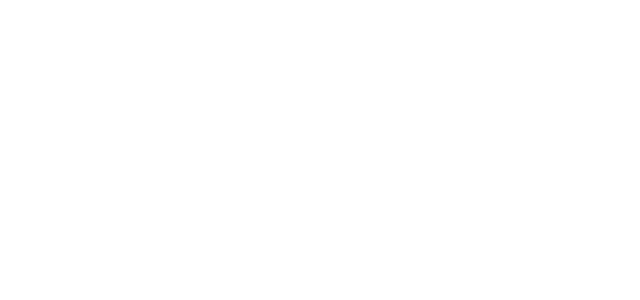
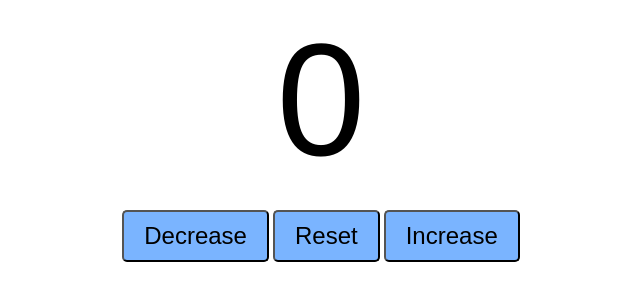
Before and after one commit to o3etornam/js-youtube, a plain HTML site: page counter-program/index.html in a window 1280 px wide. Shown: the whole page, without its empty margins (319-959 px from the left). Drawn offline with Linux system fonts and the light colour scheme.

Commit message:
built counter program

```diff
--- a/counter-program/index.html
+++ b/counter-program/index.html
@@ -7,6 +7,12 @@
     <link rel="stylesheet" href="style.css">
 </head>
 <body>
+     <label id="countLabel">0</label><br>
+     <div id="btnContainer">
+        <button id="decreaseBtn" class="buttons">Decrease</button>
+        <button id="resetBtn" class="buttons">Reset</button>
+        <button id="increaseBtn" class="buttons">Increase</button>
+     </div>
 
     <script src="index.js"></script>
 </body>
--- a/counter-program/index.js
+++ b/counter-program/index.js
@@ -0,0 +1,18 @@
+// COUNTER PROGRAM
+
+const decreaseBtn = document.getElementById('decreaseBtn')
+const increaseBtn = document.getElementById('increaseBtn')
+const resetBtn = document.getElementById('resetBtn')
+const countLabel = document.getElementById('countLabel')
+
+increaseBtn.onclick = () => {
+    countLabel.textContent++
+}
+
+decreaseBtn.onclick = () => {
+    countLabel.textContent--
+}
+
+resetBtn.onclick = () => {
+    countLabel.textContent = 0
+}
--- a/counter-program/style.css
+++ b/counter-program/style.css
@@ -0,0 +1,24 @@
+#countLabel {
+    display: block;
+    text-align: center;
+    font-size: 10em;
+    font-family: Helvetica, sans-serif;
+}
+
+#btnContainer {
+    text-align: center;
+}
+
+.buttons {
+    padding: 10px 20px;
+    font-size: 1.5rem;
+    background-color: hsl(214, 100%, 74%);
+    border-radius: 5px ;
+    cursor: pointer;
+    transition: background-color 0.25s;
+}
+
+.buttons:hover{
+    background-color: hsl(214, 100%, 56%);
+
+}
```
